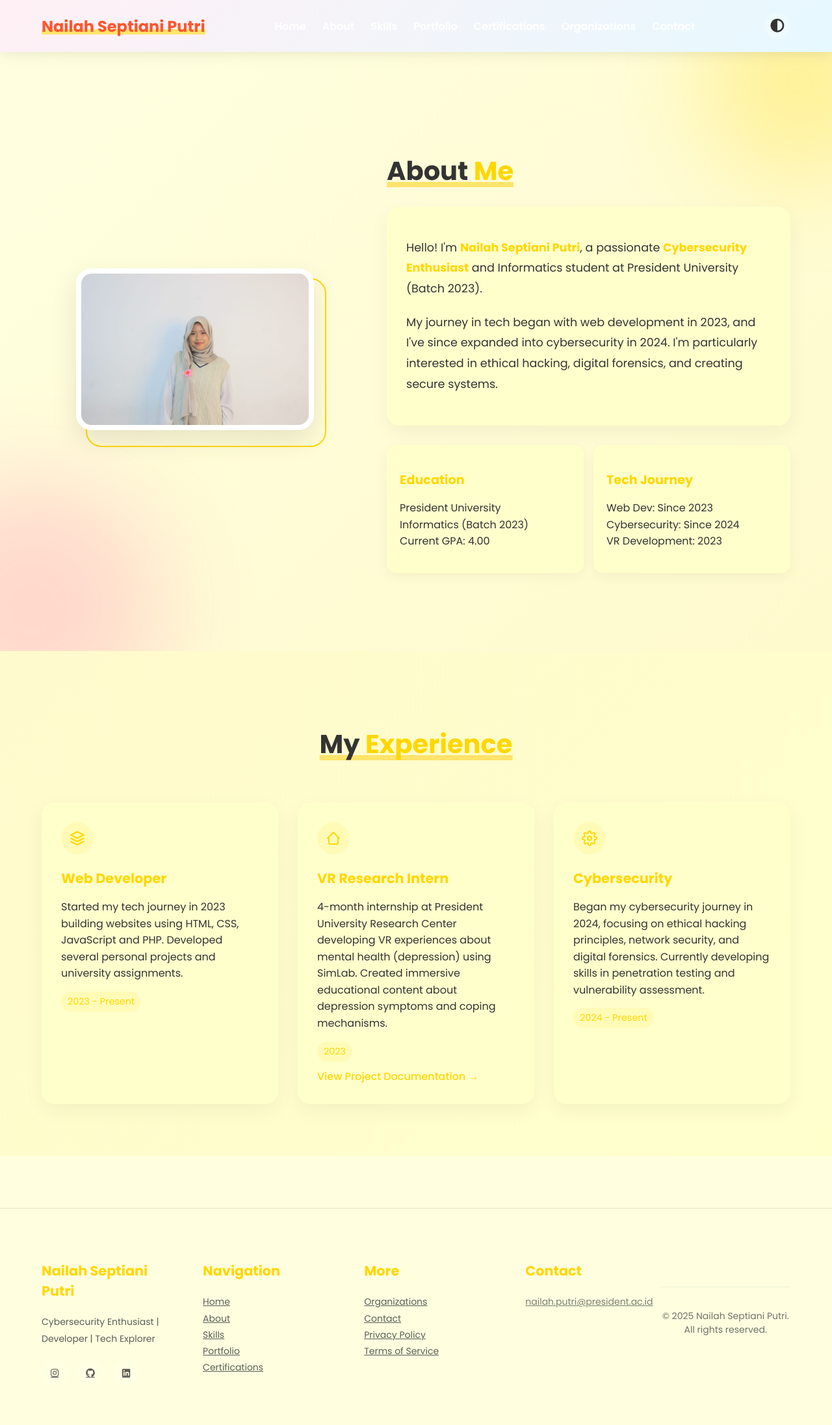
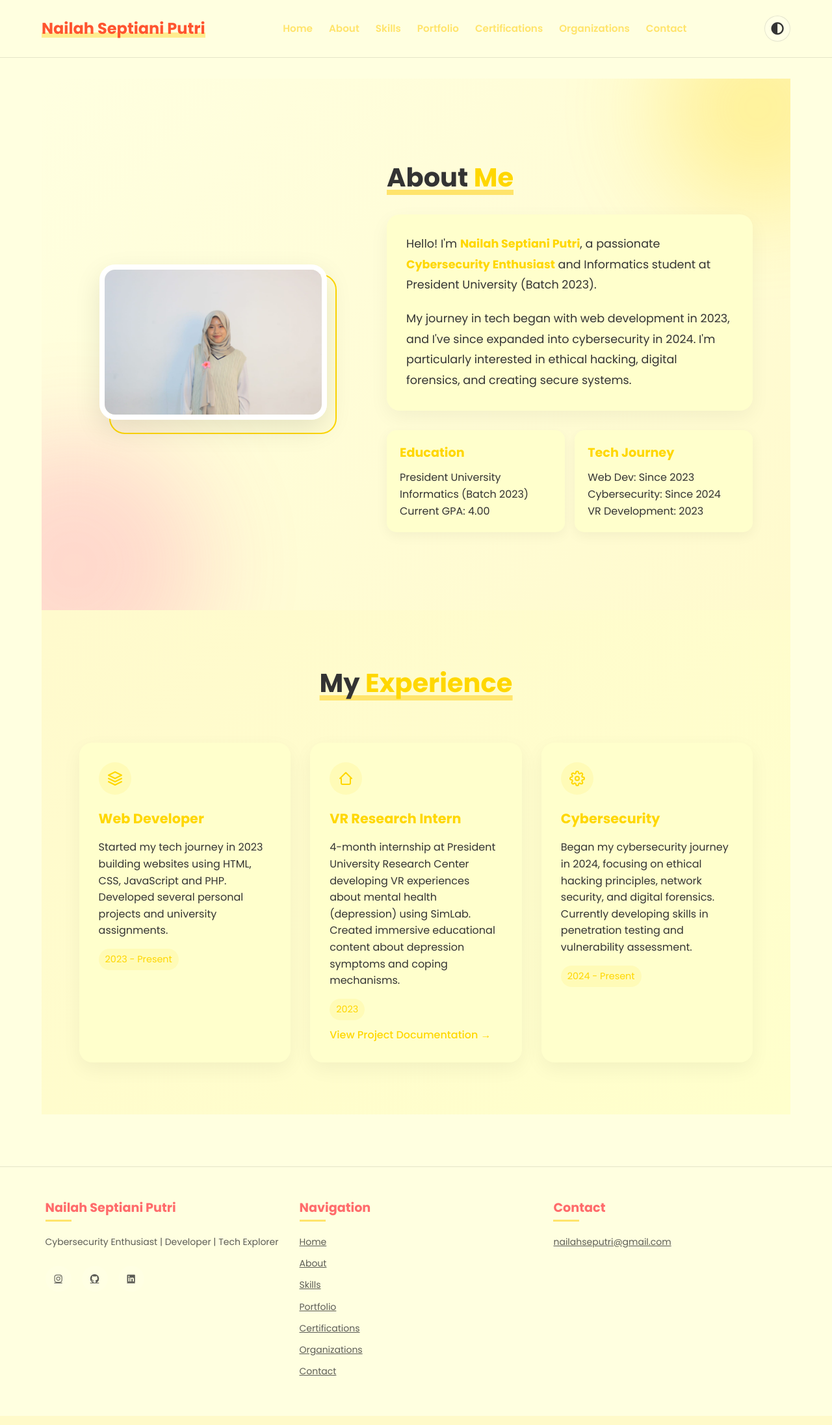
Before and after one commit to croissanat/putrinailah, a Flask app: page /about in a window 1280 px wide. Shown: the whole page at 65% size. Run offline with Flask 3, Linux system fonts and the light colour scheme.

Commit message:
Update base.html

```diff
--- a/templates/base.html
+++ b/templates/base.html
@@ -24,24 +24,32 @@
     :root {
       --bg: #ffffe0;
       --text: #333;
-      --primary: #ffd700;
+      --primary: #ff6b6b;
       --pink: #ff4ba0;
-      --yellow: #ffe46b;
+      --yellow: #ffe46b; /* Yellow color */
       --card-bg: #ffffcc;
-      --section-bg: linear-gradient(135deg, #fffacd 0%, #ffffcc 100%);
+      --section-bg: #ffffe0;
       --accent: #ff6f61;
-      --header-bg: linear-gradient(135deg, #fff0f5 0%, #e6f9ff 100%);
+      --header-bg: #ffffe0;
+      --border: rgba(0,0,0,0.1);
     }
 
     .dark-mode {
       --bg: #1a1a2e;
       --text: #f1f1f1;
-      --primary: #4da6ff;
-      --pink: #ff7eb9;
-      --yellow: #ffec8b;
+      --primary: #ff8787;
+      --pink: #ff4ba0;
+      --yellow: #ffe46b; /* Keep yellow in dark mode */
       --card-bg: #16213e;
-      --section-bg: linear-gradient(135deg, #0f0c29 0%, #1a1a2e 100%);
-      --header-bg: linear-gradient(135deg, #1a1a2e 0%, #16213e 100%);
+      --section-bg: #1a1a2e;
+      --header-bg: #1a1a2e;
+      --border: rgba(255,255,255,0.1);
+    }
+
+    * {
+      margin: 0;
+      padding: 0;
+      box-sizing: border-box;
     }
 
     body {
@@ -52,27 +60,20 @@
       min-height: 100vh;
       display: flex;
       flex-direction: column;
+      line-height: 1.6;
     }
 
     .header {
       background: var(--header-bg);
-      padding: 20px 5%;
+      padding: 1.5rem 5%;
       display: flex;
       justify-content: space-between;
       align-items: center;
       position: sticky;
       top: 0;
       z-index: 999;
-      box-shadow: 0 2px 20px rgba(0,0,0,0.1);
-    }
-
-    .header.scrolled {
-      backdrop-filter: blur(10px);
-      background: rgba(255, 255, 255, 0.8);
-    }
-
-    .dark-mode .header.scrolled {
-      background: rgba(26, 26, 46, 0.8);
+      box-shadow: 0 2px 10px rgba(0,0,0,0.1);
+      border-bottom: 1px solid var(--border);
     }
 
     .logo {
@@ -91,23 +92,29 @@
       height: 8px;
       background: var(--yellow);
       z-index: -1;
+      opacity: 0.7;
     }
 
     nav ul {
       display: flex;
       list-style: none;
-      gap: 25px;
+      gap: 1.5rem;
+      margin: 0;
+      padding: 0;
     }
 
-    nav ul li a {
-      color: var(--text);
+    /* Header navigation - YELLOW text */
+    .header nav ul li a {
+      color: var(--yellow); /* Yellow text */
       text-decoration: none;
       font-weight: 600;
-      padding: 5px 0;
+      padding: 0.5rem 0;
       position: relative;
+      font-size: 0.95rem;
+      transition: color 0.3s ease;
     }
 
-    nav ul li a::after {
+    .header nav ul li a::after {
       content: '';
       position: absolute;
       width: 0;
@@ -118,19 +125,19 @@
       transition: width 0.3s;
     }
 
-    nav ul li a:hover,
-    nav ul li a.active {
-      color: var(--primary);
+    .header nav ul li a:hover,
+    .header nav ul li a.active {
+      color: var(--primary); /* Pink when hover/active */
     }
 
-    nav ul li a:hover::after,
-    nav ul li a.active::after {
+    .header nav ul li a:hover::after,
+    .header nav ul li a.active::after {
       width: 100%;
     }
 
     .theme-switch {
       cursor: pointer;
-      font-size: 1.3rem;
+      font-size: 1.2rem;
       color: var(--text);
       background: rgba(255,255,255,0.2);
       width: 40px;
@@ -139,57 +146,70 @@
       display: flex;
       align-items: center;
       justify-content: center;
-      transition: 0.3s ease;
+      transition: all 0.3s ease;
+      border: 1px solid var(--border);
     }
 
     .theme-switch:hover {
       transform: rotate(30deg) scale(1.1);
       color: var(--primary);
+      background: rgba(255,255,255,0.3);
     }
 
     main {
       flex: 1;
+      padding: 2rem 5%;
+      background-color: var(--bg);
+    }
+
+    .container {
+      max-width: 1200px;
+      margin: 0 auto;
+      width: 100%;
     }
 
     footer {
       background: var(--bg);
       color: var(--text);
-      padding: 60px 5%;
-      margin-top: 80px;
-      border-top: 1px solid rgba(0,0,0,0.1);
+      padding: 3rem 5%;
+      margin-top: 3rem;
+      border-top: 1px solid var(--border);
     }
 
     .footer-container {
       display: grid;
       grid-template-columns: repeat(auto-fit, minmax(200px, 1fr));
-      gap: 40px;
+      gap: 2rem;
       max-width: 1200px;
       margin: 0 auto;
     }
 
     .footer-col h3 {
       color: var(--primary);
-      margin-bottom: 20px;
-      font-size: 1.3rem;
+      margin-bottom: 1.5rem;
+      font-size: 1.2rem;
       position: relative;
+      display: inline-block;
     }
 
     .footer-col h3::after {
       content: '';
       position: absolute;
-      bottom: 5px;
+      bottom: -5px;
       left: 0;
-      width: 100%;
-      height: 5px;
+      width: 40px;
+      height: 3px;
       background: var(--yellow);
-      z-index: -1;
     }
 
+    /* Footer navigation - keeps original style */
     .footer-col p, .footer-col a {
       color: var(--text);
       opacity: 0.8;
       transition: 0.3s ease;
       line-height: 1.8;
+      margin-bottom: 0.5rem;
+      display: block;
     }
 
     .footer-col a:hover {
@@ -199,8 +219,8 @@
 
     .social-links {
       display: flex;
-      gap: 15px;
-      margin-top: 20px;
+      gap: 1rem;
+      margin-top: 1.5rem;
     }
 
     .social-links a {
@@ -212,33 +232,62 @@
       background: rgba(255,255,255,0.1);
       border-radius: 50%;
       color: var(--text);
-      transition: 0.3s ease;
+      transition: all 0.3s ease;
     }
 
     .social-links a:hover {
       background: var(--primary);
-      color: #333;
+      color: white;
       transform: translateY(-3px);
     }
 
     .copyright {
       text-align: center;
-      margin-top: 60px;
+      margin-top: 3rem;
       opacity: 0.7;
-      padding-top: 20px;
-      border-top: 1px solid rgba(0,0,0,0.1);
+      padding-top: 1.5rem;
+      border-top: 1px solid var(--border);
+    }
+
+    /* Certifications Page Specific Styles */
+    .certifications-container {
+      max-width: 1200px;
+      margin: 0 auto;
+      padding: 0 20px;
+    }
+
+    .certifications-container h1 {
+      color: var(--primary);
+      margin-bottom: 10px;
+    }
+
+    .subtitle {
+      color: var(--text);
+      opacity: 0.8;
+      margin-bottom: 30px;
+    }
+
+    .certifications-grid {
+      display: grid;
+      grid-template-columns: repeat(auto-fill, minmax(300px, 1fr));
+      gap: 20px;
     }
 
     @media (max-width: 768px) {
       .header {
         flex-direction: column;
-        gap: 15px;
-        padding: 15px;
+        gap: 1rem;
+        padding: 1rem;
       }
 
       nav ul {
         flex-wrap: wrap;
         justify-content: center;
+        gap: 1rem;
+      }
+
+      .footer-container {
+        grid-template-columns: 1fr;
       }
     }
   </style>
@@ -263,7 +312,19 @@
   </header>
 
   <main>
-    {% block content %}{% endblock %}
+    <div class="container">
+      {% block content %}
+        <!-- Certifications Page Content -->
+        <div class="certifications-container">
+          <h1>My Certifications</h1>
+          <p class="subtitle">Professional certifications and courses that validate my technical expertise</p>
+
+          <div class="certifications-grid">
+            <!-- Certifications will be displayed here -->
+          </div>
+        </div>
+      {% endblock %}
+    </div>
   </main>
 
   <footer>
@@ -279,30 +340,18 @@
       </div>
       <div class="footer-col">
         <h3>Navigation</h3>
-        <ul>
-          <li><a href="/">Home</a></li>
-          <li><a href="/about">About</a></li>
-          <li><a href="/skills">Skills</a></li>
-          <li><a href="/portfolio">Portfolio</a></li>
-          <li><a href="/certifications">Certifications</a></li>
-        </ul>
-      </div>
-      <div class="footer-col">
-        <h3>More</h3>
-        <ul>
-          <li><a href="/organizations">Organizations</a></li>
-          <li><a href="/contact">Contact</a></li>
-          <li><a href="/privacy">Privacy Policy</a></li>
-          <li><a href="/terms">Terms of Service</a></li>
-        </ul>
+        <a href="/">Home</a>
+        <a href="/about">About</a>
+        <a href="/skills">Skills</a>
+        <a href="/portfolio">Portfolio</a>
+        <a href="/certifications">Certifications</a>
+        <a href="/organizations">Organizations</a>
+        <a href="/contact">Contact</a>
       </div>
       <div class="footer-col">
         <h3>Contact</h3>
-        <p><a href="mailto:nailah.putri@president.ac.id">nailah.putri@president.ac.id</a></p>
+        <a href="mailto:nailahseputri@gmail.com">nailahseputri@gmail.com</a>
       </div>
-    </div>
-    <div class="copyright">
-      <p>&copy; 2025 Nailah Septiani Putri. All rights reserved.</p>
     </div>
   </footer>
 
@@ -339,10 +388,10 @@
 
       const header = document.getElementById('header');
       window.addEventListener('scroll', () => {
-        if (window.scrollY > 50) {
-          header.classList.add('scrolled');
+        if (window.scrollY > 20) {
+          header.style.boxShadow = '0 2px 10px rgba(0,0,0,0.1)';
         } else {
-          header.classList.remove('scrolled');
+          header.style.boxShadow = 'none';
         }
       });
     });
```
